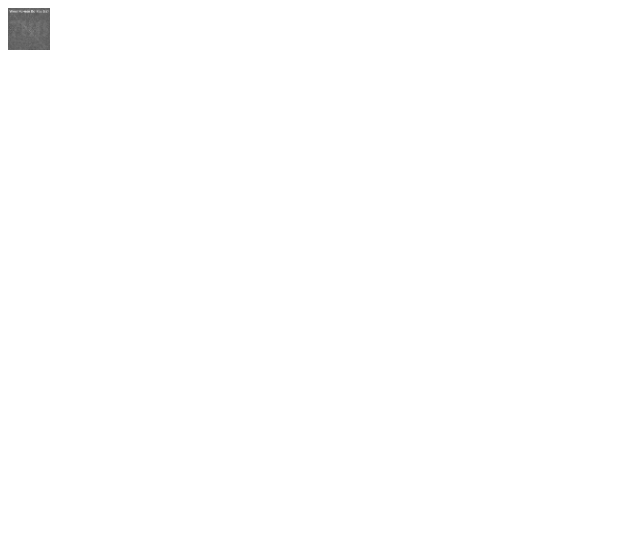
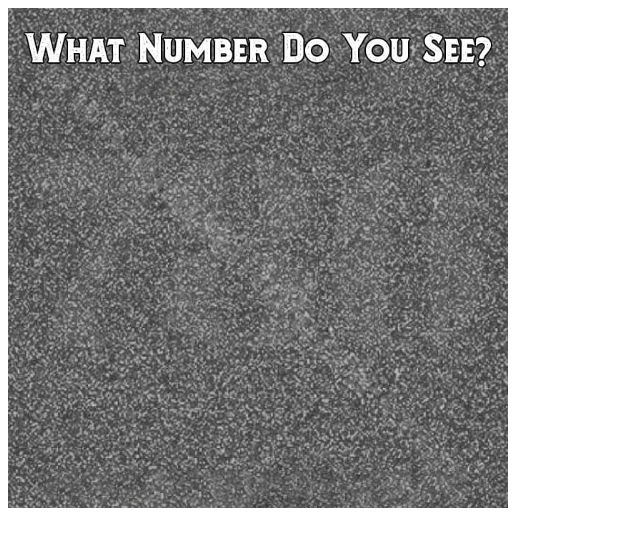
Before and after one commit to n402073/hetiseigelijkeen6, a plain HTML site: page index.html in a window 1280 px wide. Shown: the whole page, without its empty margins (0-640 px from the left). Drawn offline with Linux system fonts and the light colour scheme.

Commit message:
Update index.html

```diff
--- a/index.html
+++ b/index.html
@@ -1 +1 @@
-<img src="Secret-Numbers-eye-test-grey.jpg" width="42" height="42" style="vertical-align:middle">
+<img src="Secret-Numbers-eye-test-grey.jpg" width="500" height="500" style="vertical-align:middle">
```
